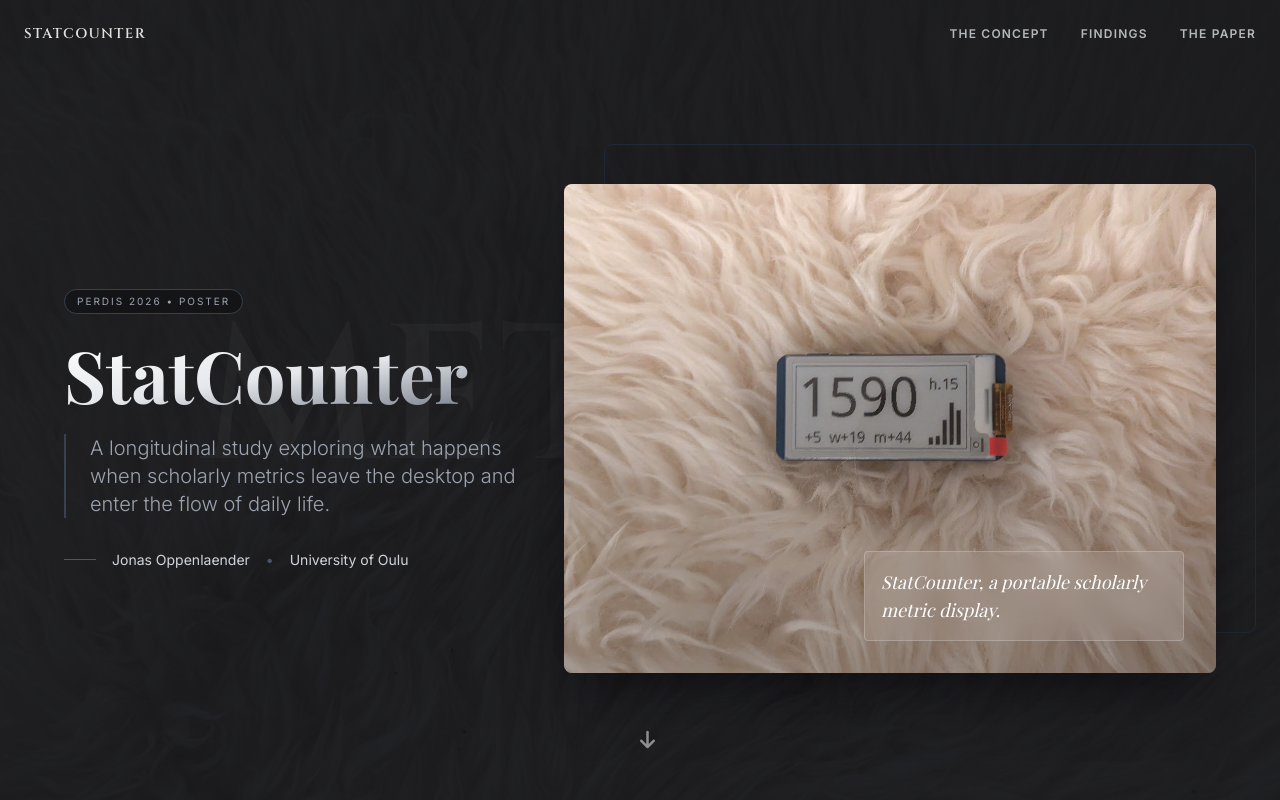
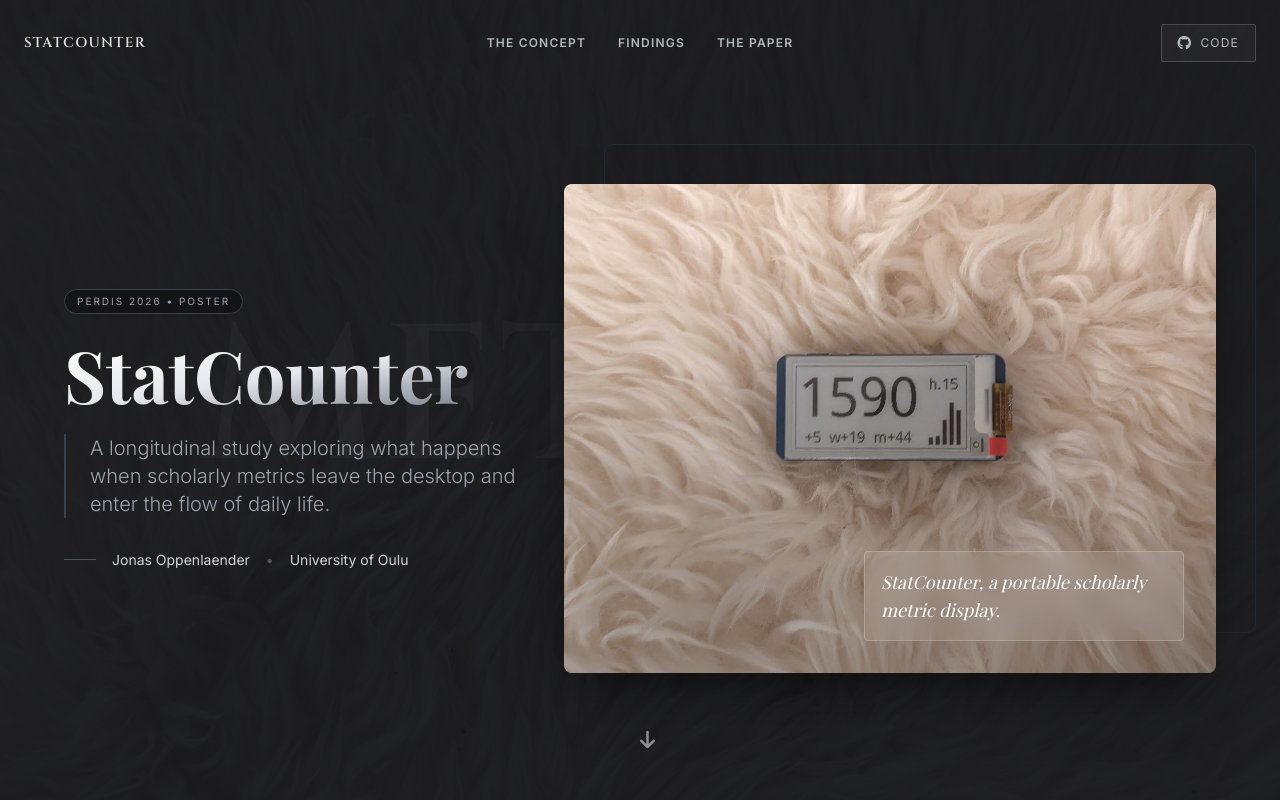
Before and after one commit to everpresent-statcounter/everpresent-statcounter.github.io, a plain HTML site: page index.html in a window 1280 px wide. Shown: the top 800 px of the page. Drawn offline with nearby package versions, Linux system fonts and the light colour scheme; a web font is replaced by a local one.

Commit message:
code link

```diff
--- a/index.html
+++ b/index.html
@@ -94,11 +94,19 @@
     <!-- Navigation -->
     <nav class="fixed w-full z-50 mix-blend-difference px-6 py-6 flex justify-between items-center transition-all duration-300" id="navbar">
         <div class="text-white font-bold tracking-widest uppercase text-sm cinzel">StatCounter</div>
-        <div class="hidden md:flex space-x-8 text-xs tracking-widest uppercase font-semibold text-gray-300">
+
+        <!-- Centered Links -->
+        <div class="hidden md:flex space-x-8 text-xs tracking-widest uppercase font-semibold text-gray-300 absolute left-1/2 transform -translate-x-1/2">
             <a href="#concept" class="hover:text-white transition-colors">The Concept</a>
             <a href="#findings" class="hover:text-white transition-colors">Findings</a>
             <a href="#paper" class="hover:text-white transition-colors">The Paper</a>
         </div>
+
+        <!-- Right Side: Code Button -->
+        <a href="https://github.com/joetm/raspberry-scholar" target="_blank" class="hidden md:flex items-center gap-2 px-4 py-2 border border-white/20 rounded-sm text-xs uppercase tracking-widest text-gray-300 hover:text-white hover:border-white transition-all duration-300 bg-white/5 backdrop-blur-sm">
+            <i class="fa-brands fa-github text-sm"></i>
+            <span>Code</span>
+        </a>
     </nav>
 
     <!-- Hero Section -->
```
